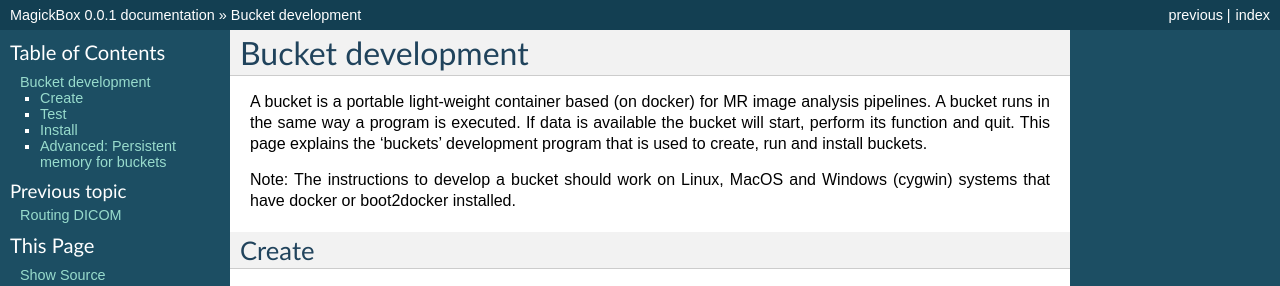
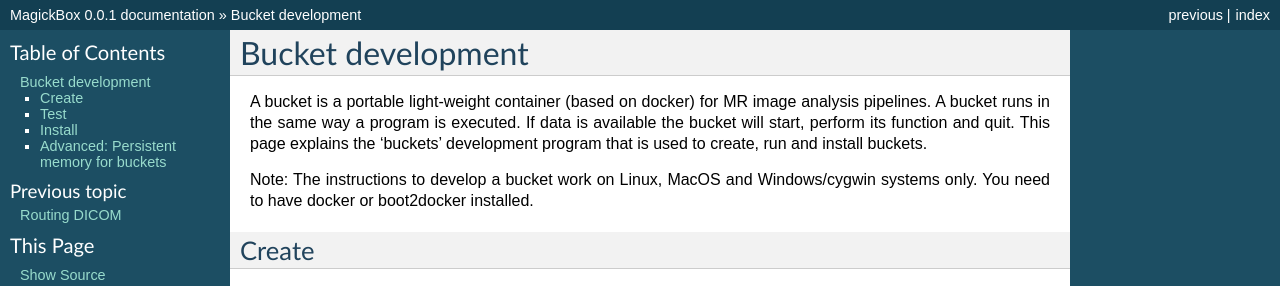
Before and after one commit to HaukeBartsch/MagickBox, a Sphinx documentation site: the page built from code/documentation/docs/source/BucketAPI.rst, in a window 1280 px wide. Shown: the top 286 px of the page. Built offline with Sphinx 7.4.7, drawn with Linux system fonts in a browser that asks for light colours.

Commit message:
mention boot2docker in documentation

```diff
--- a/code/documentation/docs/source/BucketAPI.rst
+++ b/code/documentation/docs/source/BucketAPI.rst
@@ -4,9 +4,9 @@
 Bucket development
 *******************
 
-A bucket is a portable light-weight container based (on docker) for MR image analysis pipelines. A bucket runs in the same way a program is executed. If data is available the bucket will start, perform its function and quit. This page explains the 'buckets' development program that is used to create, run and install buckets.
+A bucket is a portable light-weight container (based on docker) for MR image analysis pipelines. A bucket runs in the same way a program is executed. If data is available the bucket will start, perform its function and quit. This page explains the 'buckets' development program that is used to create, run and install buckets.
 
-Note: The instructions to develop a bucket should work on Linux, MacOS and Windows (cygwin) systems that have docker or boot2docker installed.
+Note: The instructions to develop a bucket work on Linux, MacOS and Windows/cygwin systems only. You need to have docker or boot2docker installed.
 
 
 Create
```
